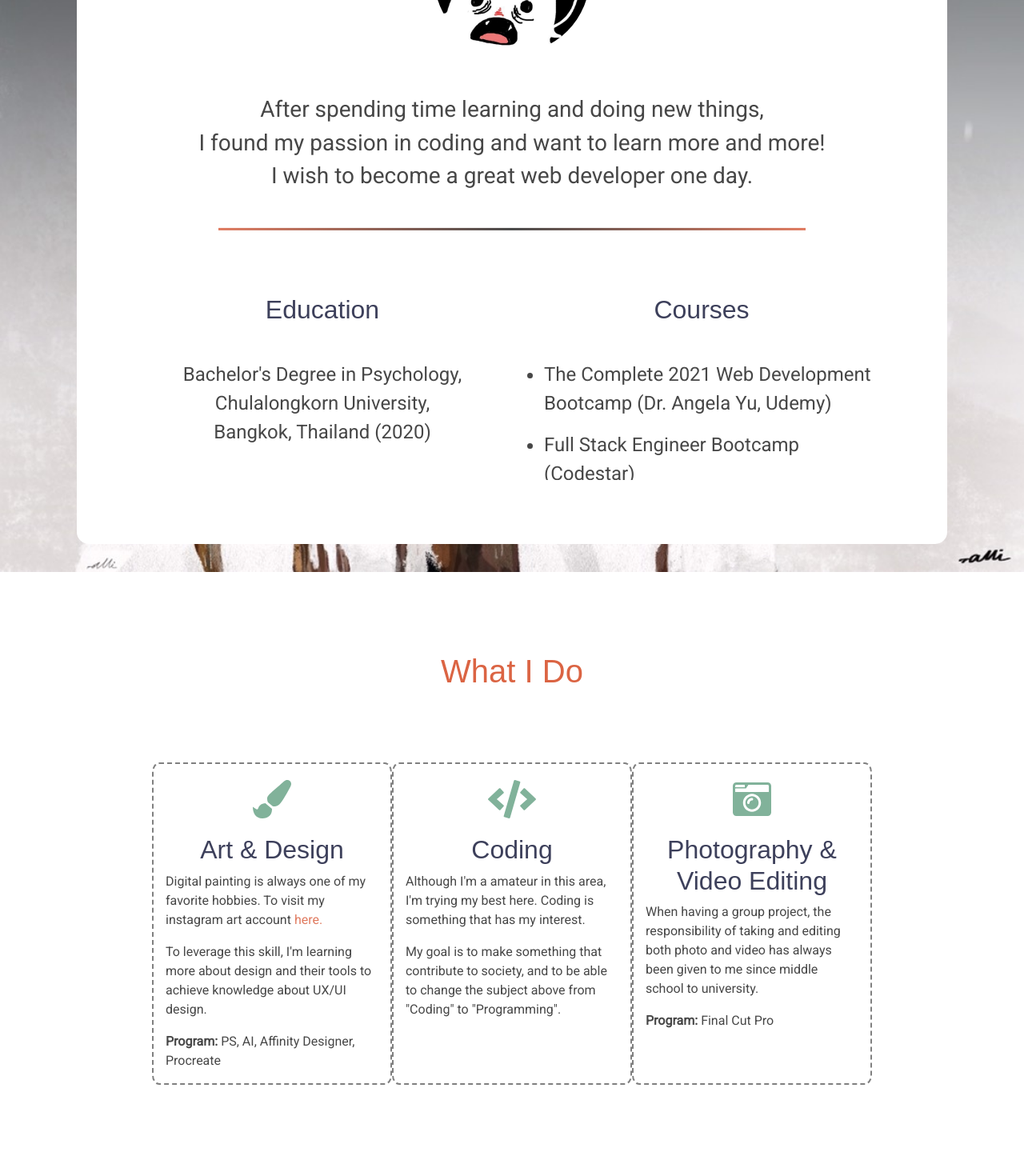
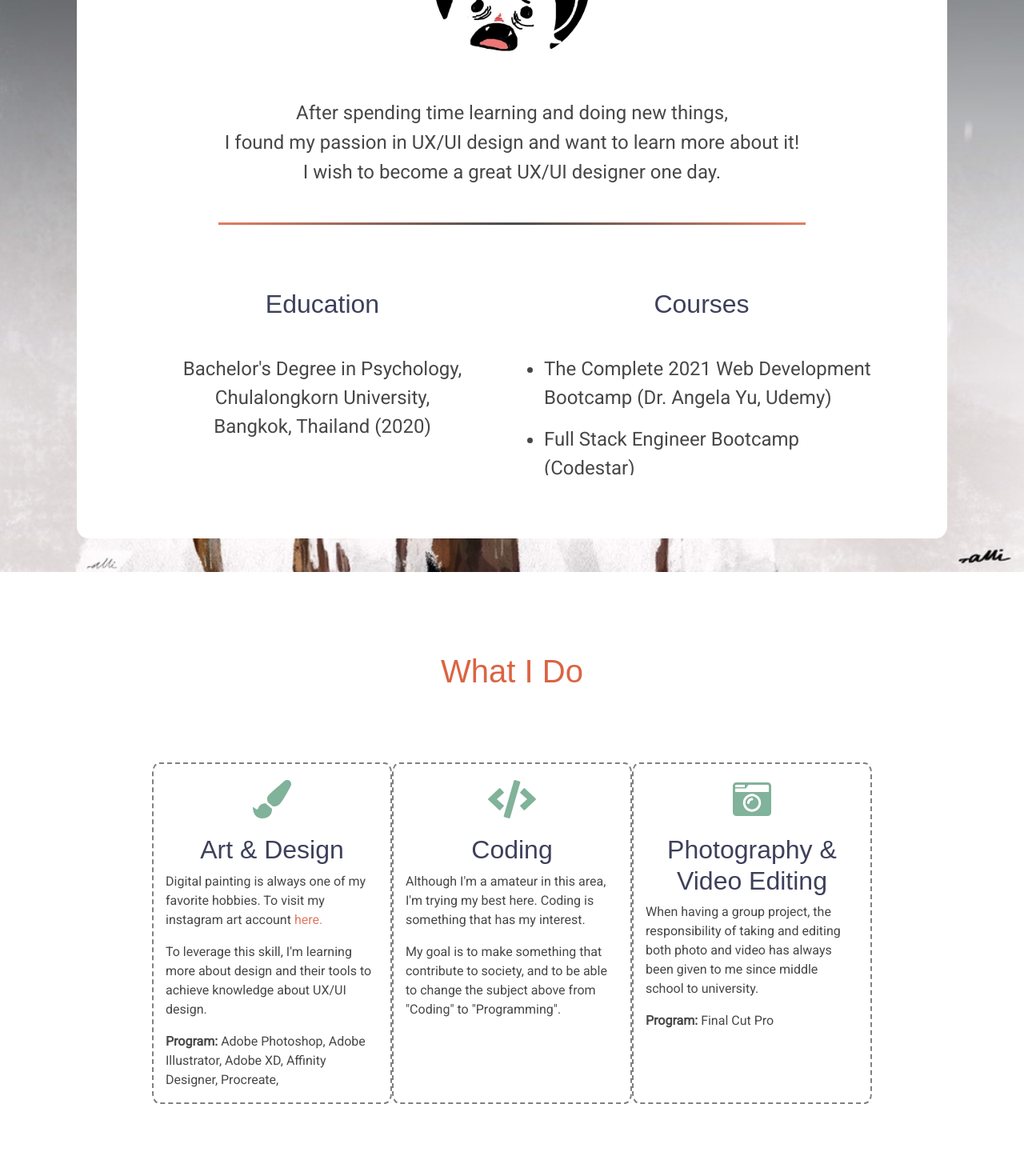
Before and after one commit to alligel/alliwebpage, a React (Create React App) app: page / in a window 1280 px wide. Shown: the part 1860-3330 px from the top of the page at 80% size. Built offline with nearby package versions, Linux system fonts and the light colour scheme; a web font is replaced by a local one.

Commit message:
about me

```diff
--- a/src/components/AboutMe.jsx
+++ b/src/components/AboutMe.jsx
@@ -1,20 +1,20 @@
 import React from "react";
 import 'bootstrap/dist/css/bootstrap.css';
 import Profileimg from "./Profileimg.JPG";
-
+import A07 from "./img/A07.jpg";
 
 export default function AboutMe(){
     return (
     <div>
-         {/* profile */}
+      {/* profile */}
          <div>
             <h1  id="aboutme">About Me</h1>
             <img alt="myprofile" className="profilepic" src={Profileimg}/>
          </div>
          <div>
-            <h3>After spending time learning and doing new things,</h3>
-            <h3>I found my passion in coding and want to learn more and more!</h3>
-            <h3>I wish to become a great web developer one day.</h3>
+            <h4>After spending time learning and doing new things,</h4>
+            <h4>I found my passion in UX/UI design and want to learn more about it!</h4>
+            <h4>I wish to become a great UX/UI designer one day.</h4>
             <br></br>
             <hr className="hr-style"></hr>
          </div>
--- a/src/components/WhatIDo.jsx
+++ b/src/components/WhatIDo.jsx
@@ -18,7 +18,7 @@ export default function WhatIDo(){
                      To visit my instagram art account <a href="https://www.instagram.com/alli.gather/" target="_blank" rel="noreferrer">here.</a></p>
 
                      <p>To leverage this skill, I'm learning more about design and their tools to achieve knowledge about UX/UI design.</p>
-                     <p><strong>Program: </strong>PS, AI, Affinity Designer, Procreate</p>
+                     <p><strong>Program: </strong>Adobe Photoshop, Adobe Illustrator, Adobe XD, Affinity Designer, Procreate,</p>
                 </div>
 
 
```
Also changed, not shown: src/components/UXworks.jsx (added).
